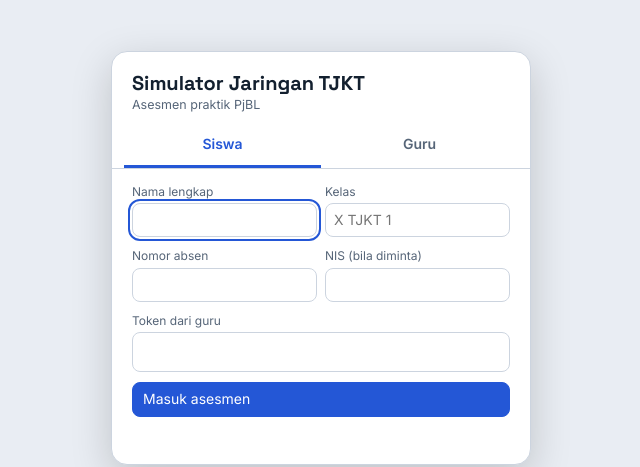
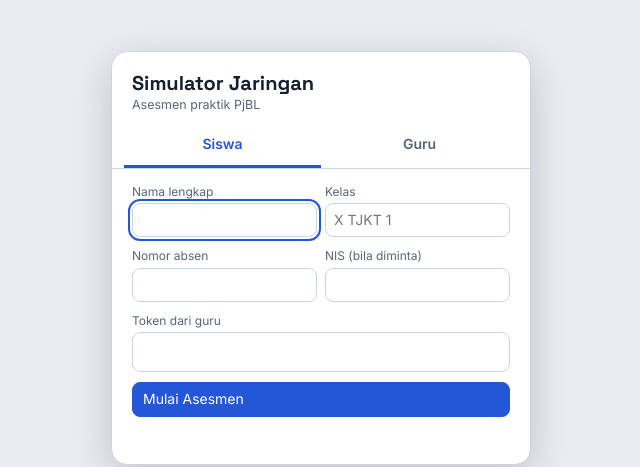
Before and after one commit to silviaspd-dot/simnet, a plain HTML site: page index.html in a window 1280 px wide. Shown: the part 142-609 px from the top of the page, 319-959 px from the left. Drawn offline with nearby package versions, Linux system fonts and the light colour scheme.

Commit message:
Update index.html

```diff
--- a/index.html
+++ b/index.html
@@ -2868,9 +2868,9 @@ function hideGate(){$('#gate').hidden=true;document.body.classList.remove('gate-
 function renderGate(tab,msg){
   CB.gateTab=tab;
   let f;
-  if(tab==='siswa')f='<div class="g2"><div class="fld"><label for="gt-nama">Nama lengkap</label><input id="gt-nama" maxlength="60" autocomplete="off"></div><div class="fld"><label for="gt-kelas">Kelas</label><input id="gt-kelas" maxlength="20" placeholder="X TJKT 1" autocomplete="off"></div></div><div class="g2"><div class="fld"><label for="gt-absen">Nomor absen</label><input id="gt-absen" type="number" min="1" max="99"></div><div class="fld"><label for="gt-nis">NIS (bila diminta)</label><input id="gt-nis" maxlength="20" autocomplete="off"></div></div><div class="fld"><label for="gt-token">Token dari guru</label><input id="gt-token" maxlength="10" autocomplete="off" autocapitalize="characters" style="font:600 20px var(--ff-mono);letter-spacing:.2em;text-transform:uppercase"></div><button class="btn pri" data-gate="siswa" id="gt-go">Masuk asesmen</button>';
-  else f='<div class="fld"><label for="gt-pin">PIN guru</label><input id="gt-pin" type="password" autocomplete="off" maxlength="30" inputmode="numeric"></div><button class="btn pri" data-gate="guru" id="gt-go">Masuk sebagai guru</button><p class="small muted">Guru lain yang perlu akses meminta PIN kepada guru admin.</p>';
-  $('#gate').innerHTML='<div class="gcard"><div class="gh"><b style="font:700 20px var(--ff-head)">Simulator Jaringan TJKT</b><div class="small muted">Asesmen praktik PjBL</div></div><div class="gtabs"><button data-gt="siswa" class="'+(tab==='siswa'?'on':'')+'">Siswa</button><button data-gt="guru" class="'+(tab==='guru'?'on':'')+'">Guru</button></div><div class="gb">'+f+'<p class="small" id="gt-err" style="color:var(--bad);margin:4px 0;min-height:1.2em" role="alert">'+esc(msg||'')+'</p></div></div>';
+  if(tab==='siswa')f='<div class="g2"><div class="fld"><label for="gt-nama">Nama lengkap</label><input id="gt-nama" maxlength="60" autocomplete="off"></div><div class="fld"><label for="gt-kelas">Kelas</label><input id="gt-kelas" maxlength="20" placeholder="X TJKT 1" autocomplete="off"></div></div><div class="g2"><div class="fld"><label for="gt-absen">Nomor absen</label><input id="gt-absen" type="number" min="1" max="99"></div><div class="fld"><label for="gt-nis">NIS (bila diminta)</label><input id="gt-nis" maxlength="20" autocomplete="off"></div></div><div class="fld"><label for="gt-token">Token dari guru</label><input id="gt-token" maxlength="10" autocomplete="off" autocapitalize="characters" style="font:600 20px var(--ff-mono);letter-spacing:.2em;text-transform:uppercase"></div><button class="btn pri" data-gate="siswa" id="gt-go">Mulai Asesmen</button>';
+  else f='<div class="fld"><label for="gt-pin">PIN guru</label><input id="gt-pin" type="password" autocomplete="off" maxlength="30" inputmode="numeric"></div><button class="btn pri" data-gate="guru" id="gt-go">Login</button><p class="small muted">Hubungi admin untuk akses PIN.</p>';
+  $('#gate').innerHTML='<div class="gcard"><div class="gh"><b style="font:700 20px var(--ff-head)">Simulator Jaringan</b><div class="small muted">Asesmen praktik PjBL</div></div><div class="gtabs"><button data-gt="siswa" class="'+(tab==='siswa'?'on':'')+'">Siswa</button><button data-gt="guru" class="'+(tab==='guru'?'on':'')+'">Guru</button></div><div class="gb">'+f+'<p class="small" id="gt-err" style="color:var(--bad);margin:4px 0;min-height:1.2em" role="alert">'+esc(msg||'')+'</p></div></div>';
   const first1=$('#gt-nama')||$('#gt-pin');if(first1&&!/Mobi|Android/i.test(navigator.userAgent))first1.focus();
 }
 const gerr=m=>{const e=$('#gt-err');if(e)e.textContent=m};
```
